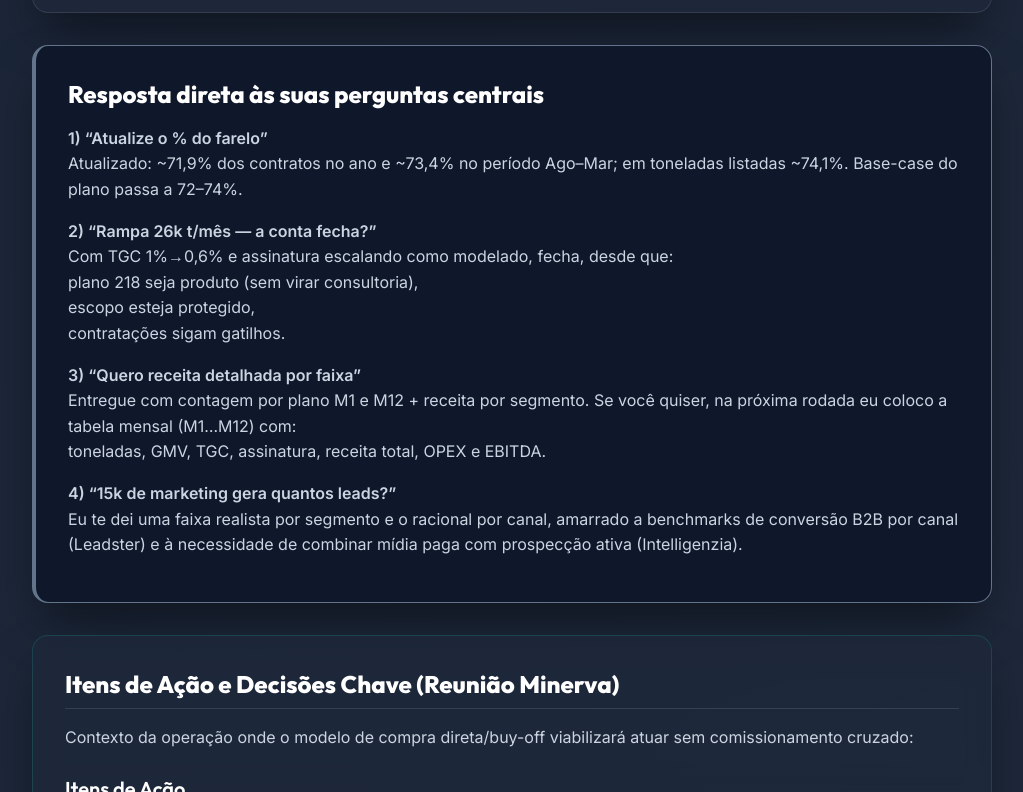
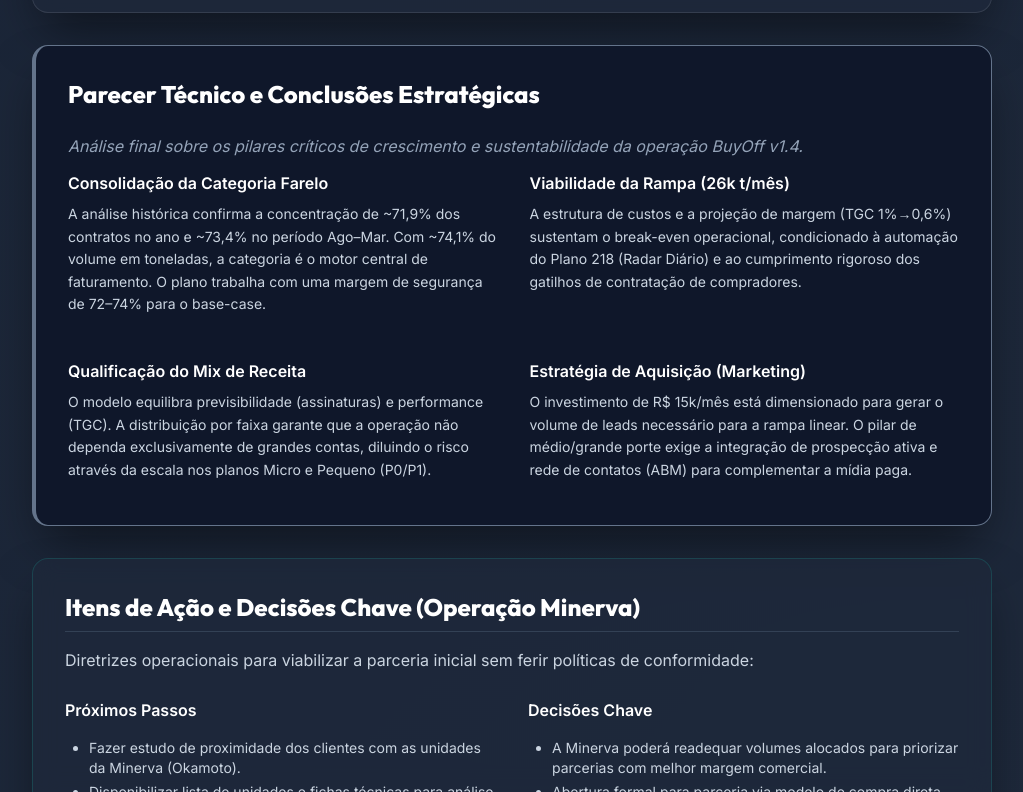
Before and after one commit to EcossistemaLive/buyoff-minerva-presentation, a plain HTML site: page index.html in a window 1280 px wide. Shown: the part 11208-12000 px from the top of the page, without its empty margins (128-1151 px from the left). Drawn offline with nearby package versions, Linux system fonts and the light colour scheme.

Commit message:
fix: removida linguagem de IA da apresentacao e reformulado parecer tecnico

```diff
--- a/index.html
+++ b/index.html
@@ -435,47 +435,59 @@
             </ul>
         </div>
 
-        <!-- Respostas Finais -->
+        <!-- Parecer Técnico e Conclusões -->
         <div class="glass-card rounded-2xl p-8 mb-8 content-block border-l-4 border-slate-500 bg-dark-900">
-            <h2 class="font-heading text-2xl font-bold text-white mb-4">Resposta direta às suas perguntas centrais</h2>
+            <h2 class="font-heading text-2xl font-bold text-white mb-6">Parecer Técnico e Conclusões Estratégicas</h2>
 
-            <p><strong>1) “Atualize o % do farelo”</strong><br>
-            Atualizado: ~71,9% dos contratos no ano e ~73,4% no período Ago–Mar; em toneladas listadas ~74,1%. Base-case do plano passa a 72–74%.</p>
+            <p class="mb-6 text-slate-400 italic">Análise final sobre os pilares críticos de crescimento e sustentabilidade da operação BuyOff v1.4.</p>
 
-            <p class="mt-4"><strong>2) “Rampa 26k t/mês — a conta fecha?”</strong><br>
-            Com TGC 1%→0,6% e assinatura escalando como modelado, fecha, desde que:<br>
-            plano 218 seja produto (sem virar consultoria),<br>
-            escopo esteja protegido,<br>
-            contratações sigam gatilhos.</p>
+            <div class="grid md:grid-cols-2 gap-8">
+                <div>
+                    <h4 class="text-white font-bold mb-2">Consolidação da Categoria Farelo</h4>
+                    <p class="text-sm">A análise histórica confirma a concentração de ~71,9% dos contratos no ano e ~73,4% no período Ago–Mar. Com ~74,1% do volume em toneladas, a categoria é o motor central de faturamento. O plano trabalha com uma margem de segurança de 72–74% para o base-case.</p>
+                </div>
 
-            <p class="mt-4"><strong>3) “Quero receita detalhada por faixa”</strong><br>
-            Entregue com contagem por plano M1 e M12 + receita por segmento. Se você quiser, na próxima rodada eu coloco a tabela mensal (M1…M12) com:<br>
-            toneladas, GMV, TGC, assinatura, receita total, OPEX e EBITDA.</p>
+                <div>
+                    <h4 class="text-white font-bold mb-2">Viabilidade da Rampa (26k t/mês)</h4>
+                    <p class="text-sm">A estrutura de custos e a projeção de margem (TGC 1%→0,6%) sustentam o break-even operacional, condicionado à automação do Plano 218 (Radar Diário) e ao cumprimento rigoroso dos gatilhos de contratação de compradores.</p>
+                </div>
 
-            <p class="mt-4"><strong>4) “15k de marketing gera quantos leads?”</strong><br>
-            Eu te dei uma faixa realista por segmento e o racional por canal, amarrado a benchmarks de conversão B2B por canal (Leadster) e à necessidade de combinar mídia paga com prospecção ativa (Intelligenzia).</p>
+                <div>
+                    <h4 class="text-white font-bold mb-2">Qualificação do Mix de Receita</h4>
+                    <p class="text-sm">O modelo equilibra previsibilidade (assinaturas) e performance (TGC). A distribuição por faixa garante que a operação não dependa exclusivamente de grandes contas, diluindo o risco através da escala nos planos Micro e Pequeno (P0/P1).</p>
+                </div>
+
+                <div>
+                    <h4 class="text-white font-bold mb-2">Estratégia de Aquisição (Marketing)</h4>
+                    <p class="text-sm">O investimento de R$ 15k/mês está dimensionado para gerar o volume de leads necessário para a rampa linear. O pilar de médio/grande porte exige a integração de prospecção ativa e rede de contatos (ABM) para complementar a mídia paga.</p>
+                </div>
+            </div>
         </div>
 
-        <!-- Parte Antiga - Minerva Ata -->
         <div class="glass-card rounded-2xl p-8 mb-8 content-block border border-brand-500/20">
-            <h2 class="font-heading text-2xl font-bold text-white mb-4 border-b border-slate-700 pb-2">Itens de Ação e Decisões Chave (Reunião Minerva)</h2>
-            <p>Contexto da operação onde o modelo de compra direta/buy-off viabilizará atuar sem comissionamento cruzado:</p>
+            <h2 class="font-heading text-2xl font-bold text-white mb-4 border-b border-slate-700 pb-2">Itens de Ação e Decisões Chave (Operação Minerva)</h2>
+            <p>Diretrizes operacionais para viabilizar a parceria inicial sem ferir políticas de conformidade:</p>
 
-            <h3>Itens de Ação</h3>
-            <ul>
-                <li><strong>@[Okamoto]</strong> Fazer um estudo de proximidade dos clientes com as unidades da Minerva.</li>
-                <li><strong>@[Minerva]</strong> Disponibilizar a lista de unidades e as fichas técnicas dos produtos para análise da Okamoto.</li>
-                <li><strong>@[Minerva]</strong> Enviar a lista de todas as plantas e fichas técnicas para a Okamoto.</li>
-                <li><strong>@[Okamoto]</strong> Focar em encontrar clientes dentro de um modelo de compra e revenda.</li>
-                <li><strong>@[Okamoto]</strong> Buscar oportunidades concretas na sua carteira e apresentar as propostas para a Minerva.</li>
-                <li><strong>@[Speaker 2]</strong> Enviar a nova identidade visual da Goianita, o vídeo da nova identidade da Vid e o site da construtora para Speaker 3 avaliar o trabalho de branding do Fábio.</li>
-            </ul>
+            <div class="grid md:grid-cols-2 gap-8 mt-6">
+                <div>
+                    <h4 class="text-white font-bold mb-4">Próximos Passos</h4>
+                    <ul class="text-sm">
+                        <li>Fazer estudo de proximidade dos clientes com as unidades da Minerva (Okamoto).</li>
+                        <li>Disponibilizar lista de unidades e fichas técnicas para análise logística (Minerva).</li>
+                        <li>Focar na identificação de clientes no modelo de compra e revenda (Okamoto).</li>
+                        <li>Apresentar oportunidades concretas da carteira para a Minerva (Okamoto).</li>
+                        <li>Enviar materiais de branding e identidade visual (Goianita/Vid) para avaliação (Guilherme).</li>
+                    </ul>
+                </div>
 
-            <h3>Decisões Chave</h3>
-            <ul>
-                <li>A empresa não cortará o fornecimento a um cliente existente, mas poderá reduzir o volume alocado para atender a um novo parceiro com uma oferta mais vantajosa.</li>
-                <li>A Minerva, embora prefira o modelo de compra e revenda, não fecha a porta para a parceria, reconhecendo o valor da extensa carteira de clientes da Okamoto.</li>
-            </ul>
+                <div>
+                    <h4 class="text-white font-bold mb-4">Decisões Chave</h4>
+                    <ul class="text-sm">
+                        <li>A Minerva poderá readequar volumes alocados para priorizar parcerias com melhor margem comercial.</li>
+                        <li>Abertura formal para parceria via modelo de compra direta, reconhecendo o valor estratégico da carteira Okamoto.</li>
+                    </ul>
+                </div>
+            </div>
         </div>
 
         <footer class="mt-16 text-center text-slate-500 text-sm">
```
